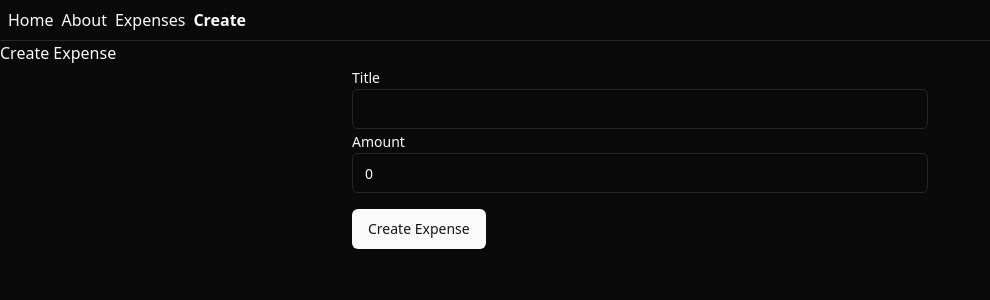
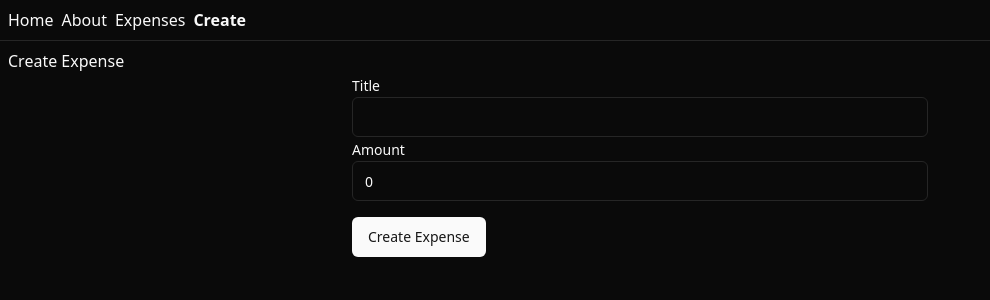
Before and after one commit to kestisgabriel/budge, a React (Vite) app in the folder client/: page /create-expense in a window 1280 px wide. Shown: the top 300 px of the page, without its empty margins (0-990 px from the left). Built offline with nearby package versions, Linux system fonts and the light colour scheme; what hono would draw is missing.

Commit message:
submit button

```diff
--- a/client/src/routes/create-expense.tsx
+++ b/client/src/routes/create-expense.tsx
@@ -15,13 +15,13 @@ function CreateExpense() {
 			amount: 0
 		},
 		onSubmit: async ({ value }) => {
-			await new Promise((r) => setTimeout(r, 3000))
+			await new Promise((r) => setTimeout(r, 1000))
 			console.log(value)
 		}
 	})
 
 	return (
-		<div className="p=2">
+		<div className="p-2">
 			<h2>Create Expense</h2>
 			<form
 				className="max-w-xl m-auto"
```
